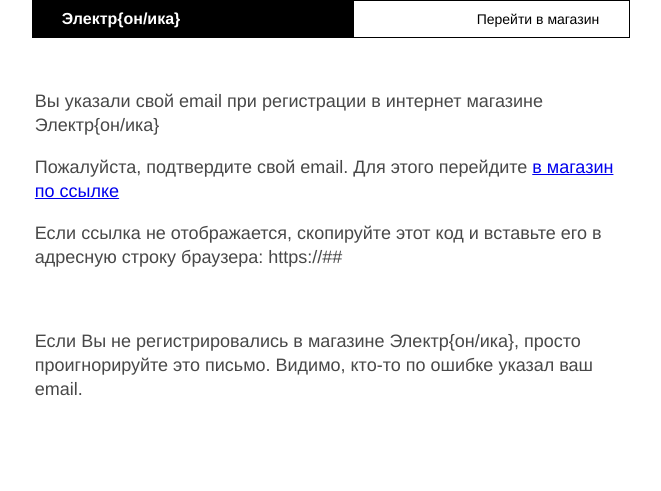
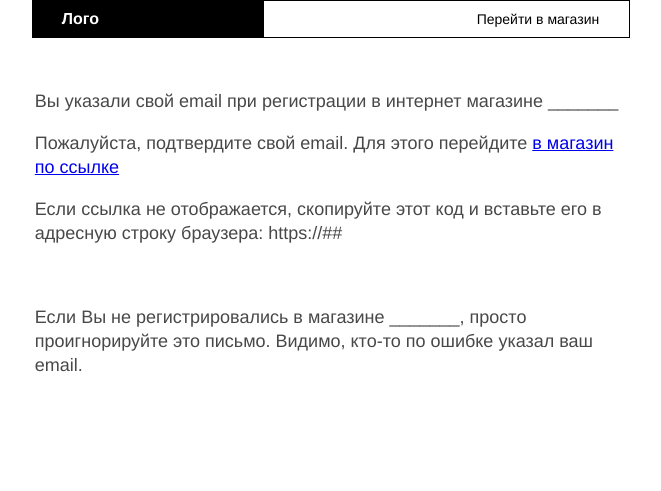
Before and after one commit to rudotcom/1C-ecommerce, a Django app: template templates/email_confirm.html in a window 1280 px wide. Shown: the top 491 px of the page, without its empty margins (309-970 px from the left). Run offline with Django 3.2, Linux system fonts and the light colour scheme; the template is opened without the code that fills it: most values are stand-ins (such as "Sample title", 1, 10 or a date in 2020); parts of the project's set-up code (start-up, migrations or seed data) failed here and were passed over.

Commit message:
cleaning

```diff
--- a/templates/email_confirm.html
+++ b/templates/email_confirm.html
@@ -3,7 +3,7 @@
 <head><meta http-equiv="Content-Type" content="text/html; charset=utf-8">
     <meta name="viewport" content="width=device-width, initial-scale=1" />
     <meta http-equiv="X-UA-Compatible" content="IE=edge" />
-    <title>Электр{он/ика}. Интернет магазин</title>
+    <title>Интернет магазин</title>
 
     <style>
 .table {
@@ -90,7 +90,7 @@
                                                 <table style="width: 88%;" border="0" cellpadding="0" cellspacing="0">
                                                     <tr>
                                                         <td align="left" style="vertical-align:middle;">
-                                                            <a href="http://{{ site_url }}" target="_blank" style="font-family:Helvetica,Arial,sans-serif;font-weight:bold; background-color: #000; padding: 10px 30px; color: white; display:block; text-decoration:none;">Электр{он/ика}</a>
+                                                            <a href="http://{{ site_url }}" target="_blank" style="font-family:Helvetica,Arial,sans-serif;font-weight:bold; background-color: #000; padding: 10px 30px; color: white; display:block; text-decoration:none;">Лого</a>
                                                         </td>
                                                         <td align="right" style="vertical-align:middle;border: #000 1px solid;padding-right:30px;" height="31">
                                                             <a href="http://{{ site_url }}" target="_blank" style="font-family:'Helvetica Neue',Helvetica,Arial,sans-serif;font-size:14px;line-height:16px;color:#010101;text-decoration: none;">Перейти в магазин</a>
@@ -123,14 +123,14 @@
                                         <tbody>
                                         <tr>
                                             <td align="left" style="font-family:'Helvetica Neue',Helvetica,Arial,sans-serif;font-size:18px;line-height:24px;color:#484848;">
-                                                <p>Вы указали свой email при регистрации в интернет магазине Электр{он/ика} </p>
+                                                <p>Вы указали свой email при регистрации в интернет магазине _______ </p>
                                                 <p>Пожалуйста, подтвердите свой email. Для этого перейдите
                                                     <a href="https://{{ site_url }}{% url 'email_confirmation' code=code %}">в магазин по ссылке</a>
                                                 </p>
                                                 <p>Если ссылка не отображается, скопируйте этот код и вставьте его в адресную строку браузера:
                                                     https://{{ site_url }}{% url 'email_confirmation' code=code %}</p>
                                                 <p>&nbsp;</p>
-                                                <p>Если Вы не регистрировались в магазине Электр{он/ика}, просто
+                                                <p>Если Вы не регистрировались в магазине _______, просто
                                                     проигнорируйте это письмо. Видимо, кто-то по ошибке указал ваш email.</p>
 
 
```
